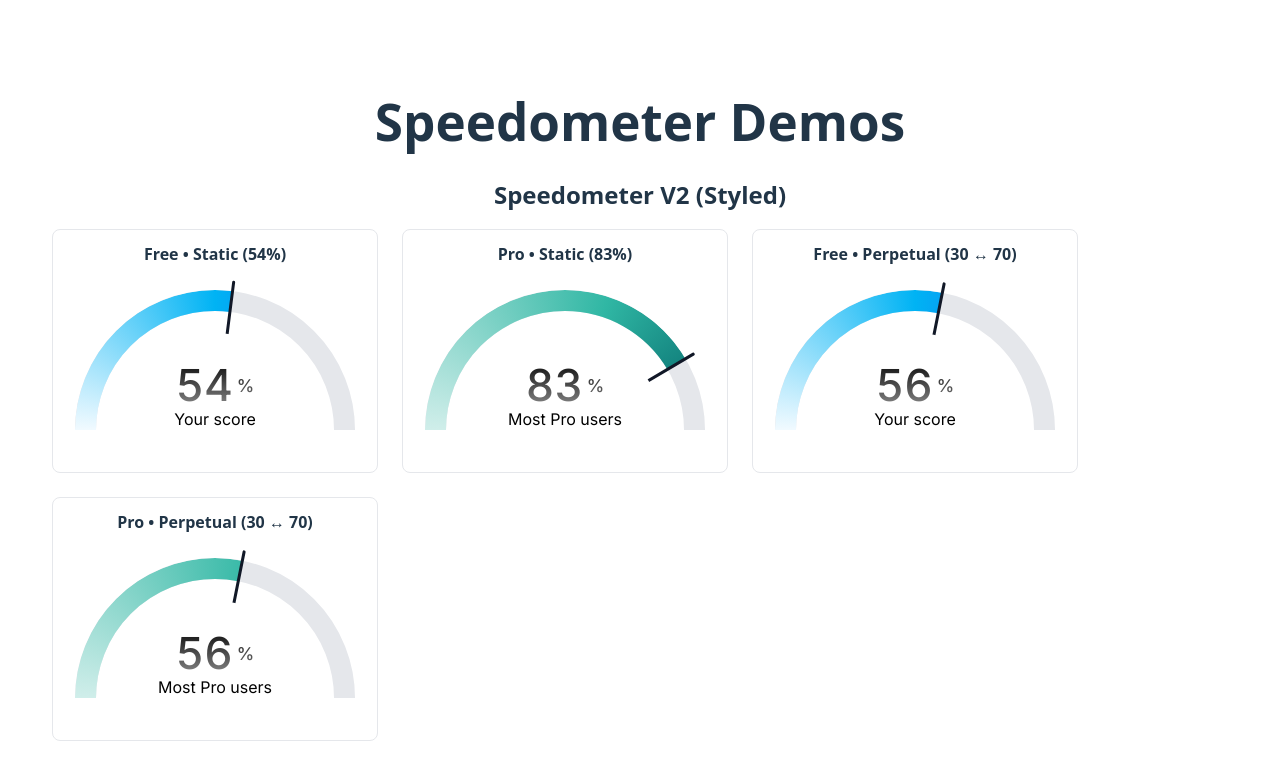
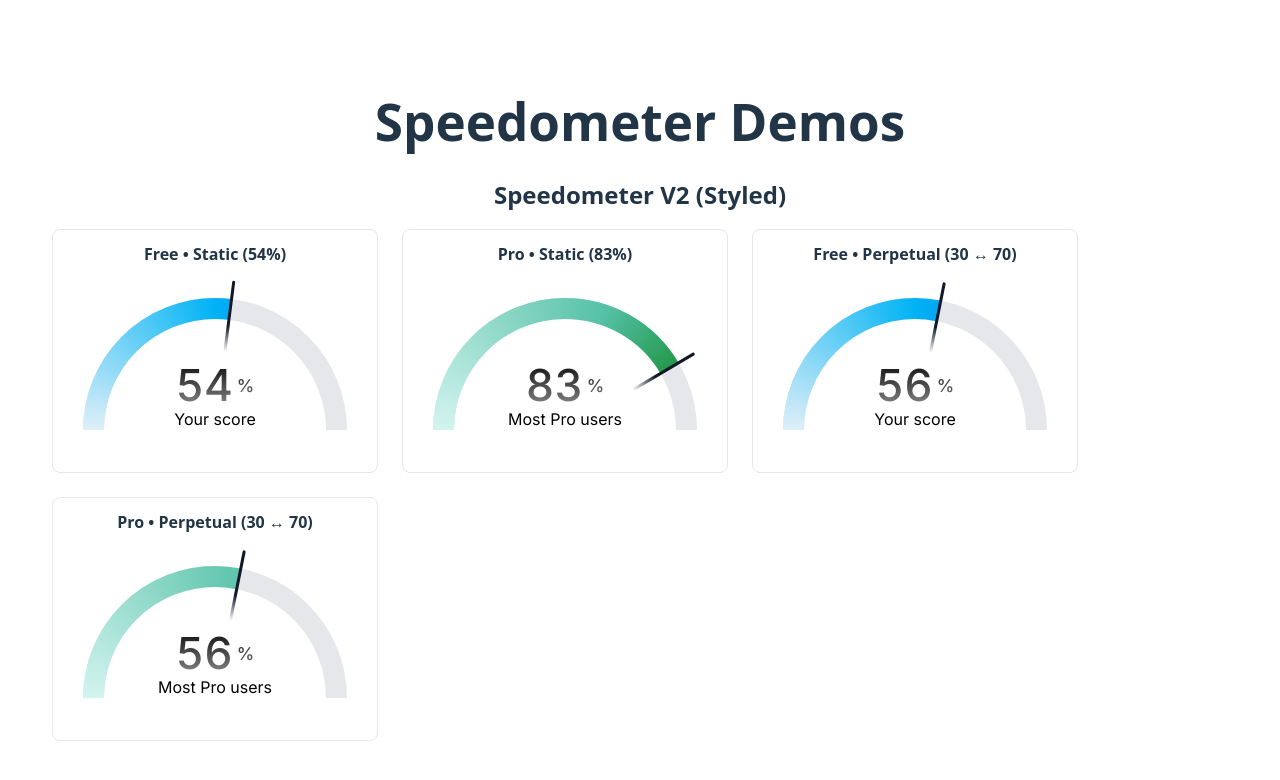
Before and after one commit to muditasisodia/speedometer-component, a React (Vite) app: page / in a window 1280 px wide. Shown: the top 780 px of the page. Built offline with nearby package versions, Linux system fonts and the light colour scheme.

Commit message:
(1) reduce radius of arcs, (2) fix colours

```diff
--- a/src/components/SpeedometerV2.tsx
+++ b/src/components/SpeedometerV2.tsx
@@ -40,7 +40,7 @@ export default function SpeedometerV2({
   const outerRadius = Math.min(centerX, centerY) - 10; // keep outer edge fixed
   const radius = outerRadius - trackStroke / 2; // centerline shifted inward so thickness adds inside
   // White backdrop radius (reduced by 20px to reveal more needle)
-  const innerFillRadius = Math.max(0, radius - trackStroke / 2 - 2 - 20);
+  const innerFillRadius = Math.max(0, radius - trackStroke / 2 - 2 - 12);
 
   const clampedStart = useMemo(() => clampPercentage(startValue), [startValue]);
   const clampedEnd = useMemo(() => clampPercentage(endValue), [endValue]);
@@ -163,12 +163,14 @@ export default function SpeedometerV2({
   const angle = mapPercentToAngle(displayPercent);
   const progressPercent = clampPercentage(displayPercent);
 
-  // Arc path (semi-circle)
-  const startX = centerX - radius;
+  // Arc path (semi-circle) — bring closer to number by reducing radius ~8px
+  const arcInsetPx = 8;
+  const trackRadius = radius - arcInsetPx;
+  const startX = centerX - trackRadius;
   const startY = centerY;
-  const endX = centerX + radius;
+  const endX = centerX + trackRadius;
   const endY = centerY;
-  const arcPath = `M ${startX} ${startY} A ${radius} ${radius} 0 0 1 ${endX} ${endY}`;
+  const arcPath = `M ${startX} ${startY} A ${trackRadius} ${trackRadius} 0 0 1 ${endX} ${endY}`;
   // Inner white semicircle path (filled)
   const innerStartX = centerX - innerFillRadius;
   const innerEndX = centerX + innerFillRadius;
@@ -183,6 +185,7 @@ export default function SpeedometerV2({
   const gradientId = useId();
   const textGradientId = useId();
   const conicMaskId = useId();
+  const innerRadialId = useId();
 
   // Runtime feature detect for CSS conic-gradient support (fallback to SVG stroke if unsupported)
   const supportsConic = useMemo(() => {
@@ -234,6 +237,13 @@ export default function SpeedometerV2({
             <stop offset="100%" stopColor="#808080" />
           </linearGradient>
 
+          {/* Radial gradient for inner semicircle fade (opaque center -> transparent edge) */}
+          <radialGradient id={innerRadialId} gradientUnits="userSpaceOnUse" cx={centerX} cy={centerY} r={innerFillRadius}>
+            <stop offset="0%" stopColor="#ffffff" stopOpacity="1" />
+            <stop offset="75%" stopColor="#ffffff" stopOpacity="1" />
+            <stop offset="100%" stopColor="#ffffff" stopOpacity="0" />
+          </radialGradient>
+
           {/* Mask that reveals only the current progress arc with the same thickness */}
           <mask id={conicMaskId} maskUnits="userSpaceOnUse" x="0" y="0" width={width} height={height}>
             <path
@@ -284,8 +294,8 @@ export default function SpeedometerV2({
                   // Conic gradient aligned to sweep across the top semi-circle (left -> right)
                   backgroundImage:
                     type === "free"
-                      ? `conic-gradient(from 270deg, #F1FAFF 0deg, #00B3F4 90deg, #2944EF 180deg)`
-                      : `conic-gradient(from 270deg, #D0EEEA 0deg, #30B7A4 108deg, #006166 180deg)`,
+                      ? `conic-gradient(from 270deg,rgb(222, 239, 248) 0deg, #00B3F4 90deg, #2944EF 180deg)`
+                      : `conic-gradient(from 270deg,rgb(210, 244, 239) 0deg,rgb(86, 193, 168) 108deg,rgb(0, 123, 10) 180deg)`,
                 }}
               />
             </div>
@@ -327,7 +337,7 @@ export default function SpeedometerV2({
           />
         </g>
         {/* Inner white semicircle above needle, below hub/text */}
-        <path d={innerSemiPath} fill="#ffffff" />
+        <path d={innerSemiPath} fill={`url(#${innerRadialId})`} />
         {/* White rectangle below semicircle (above needle) */}
         <rect
           x={innerStartX}
```
